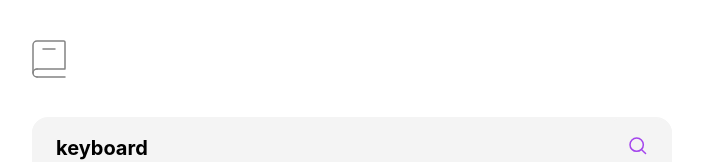
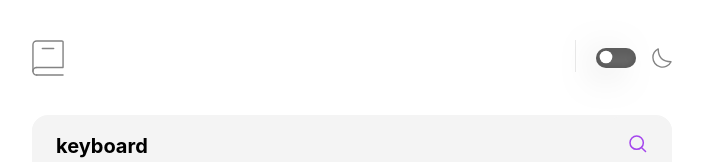
Before and after one commit to AmaliTech-Training-Academy/dictionary-app, a React (Create React App) app: page / in a window 1280 px wide. Shown: the top 162 px of the page, without its empty margins (288-990 px from the left). Built offline with nearby package versions, Linux system fonts and the light colour scheme.

Commit message:
Created light and Dark theme

```diff
--- a/src/App.scss
+++ b/src/App.scss
@@ -2,3 +2,36 @@
   width: 50%;
   margin: 0 auto;
 }
+
+$background: #050505;
+$transparentDark:#1F1F1F;
+$light:#fff;
+$error:#FF5252;
+.darkTheme{
+      background-color:$background;
+      color: $light;
+
+      form>input{
+        background-color: $transparentDark;
+        color: $light;
+        border: 3px solid $transparentDark;
+
+      }
+
+      form>button{
+        background-color: $transparentDark;
+      }
+
+      .validate{
+        input{
+          border: 1px solid $error;
+        }
+      }
+
+}
+
+
+.lightTheme{
+   background-color: $light;
+
+}
--- a/src/App.tsx
+++ b/src/App.tsx
@@ -1,15 +1,18 @@
 import './App.scss';
-import { useState } from 'react';
+import { useContext, useState } from 'react';
 import Header from './components/Header';
 import Search from './components/Search';
 import { fetchWord } from './wordAPI';
 import type { DictionaryData } from './wordAPI';
 import { Result } from './components/Result';
+import { ThemeContext } from './ThemeContext'
 
 
 const App: React.FC = () => {
 
   const [searchResult, setSearchResult] = useState<DictionaryData[]>([]);
+  const context = useContext(ThemeContext);
+  const {toggle}=context;
 
   const handleSearch = async (word: string) => {
     const data = await fetchWord(word);
@@ -19,10 +22,12 @@ const App: React.FC = () => {
 
 
   return (
-    <div className="App">
-      <Header />
-      <Search onSubmit={handleSearch}/>
-      <Result result={searchResult}/>
+    <div className={!toggle?'lightTheme':"darkTheme"}>
+        <div className="App">
+            <Header />
+            <Search onSubmit={handleSearch}/>
+            <Result result={searchResult}/>
+        </div>
     </div>
   );
 }
--- /dev/null
+++ b/src/ThemeContext.tsx
@@ -0,0 +1,14 @@
+import React, { useState } from 'react';
+
+export const ThemeContext = React.createContext<any>({})
+
+export const ThemeProvider:React.FC<any> = ({children}) => {
+
+    const [toggle, setToggle] =useState<boolean>(false)
+
+    return (
+    <ThemeContext.Provider value={{toggle,setToggle}}>
+        {children}
+    </ThemeContext.Provider>
+  )
+}
--- a/src/assets/styles/Header.scss
+++ b/src/assets/styles/Header.scss
@@ -5,4 +5,76 @@
     color: inherit;
     background-color: inherit;
 
+    img{
+        width:32px;
+    }
+
 }
+
+
+
+.toggle{
+
+
+    position: relative;
+    display: block;
+    margin: auto;
+    width: 40px;
+    height:20px;
+    border-radius: 14px;
+    background-color:#757575;
+    transition: 0.5s;
+    cursor: pointer;
+    box-shadow: inset 0 8px 60px rgba(0,0,0,0.1),
+                inset 0 8px 8px  rgba(0,0,0,0.1),
+                inset 0 -4px 4px rgba(0,0,0,0.1);
+
+
+}
+.toggle .indicator{
+    position: absolute;
+    top: 2.5px;
+    left: 3px;
+    width:14px;
+    height:14px;
+    background:#FFF;
+    border-radius:50%;
+    transform: scale(0.9);
+    box-shadow: 0 8px 40px rgba(0,0,0,0.5),
+                 inset 0 4px 4px  rgba(255,255,255,0.2),
+                 inset 0 -4px 4px  rgba(255,255,255,0.2);
+    transition:0.5s;
+
+
+}
+
+
+.toggle.active{
+    .indicator{
+        left: 22px;
+    }
+
+}
+
+.inline{
+    display: flex;
+    justify-content: space-between;
+    width:97px;
+    img{
+      width: 20px;
+
+    }
+}
+
+
+.rectangle{
+    width: 1px;
+    height:32px;
+    background-color: #E9E9E9;
+    margin-right: 3px;
+
+}
+
+.toggle.color{
+    background-color: #A445ED;
+}
--- a/src/assets/styles/Search.scss
+++ b/src/assets/styles/Search.scss
@@ -43,6 +43,7 @@
     color: $error;
     font-family: inherit;
     font-weight: 400;
+    margin-top: 2px;
     input{
             border: 1px solid $error;
         &:focus{
--- a/src/components/Header.tsx
+++ b/src/components/Header.tsx
@@ -1,12 +1,13 @@
 import React from 'react';
 import logo from '../assets/images/logo.svg';
 import '../assets/styles/Header.scss';
+import LightAndDark from './LightAndDark';
 
 const Header: React.FC = () => {
   return (
     <div className="header">
       <img src={logo} alt="App logo" />
-
+        <LightAndDark/>
     </div>
   );
 };
--- /dev/null
+++ b/src/components/LightAndDark.tsx
@@ -0,0 +1,27 @@
+import React,{useContext} from 'react';
+import moon from '../assets/images/icon-moon.svg';
+import purpleMoon from  '../assets/images/icon-moon-purple.svg'
+import { ThemeContext } from '../ThemeContext';
+
+const LightAndDark: React.FC= () => {
+
+    const context = useContext(ThemeContext)
+
+    const {toggle,setToggle} = context;
+
+    const handleToggle=()=>{
+             setToggle(!toggle)
+    }
+
+  return (
+    <div className='inline'>
+     <div  className='rectangle'></div>
+    <div className={!toggle?'toggle':'toggle active color'} onClick={handleToggle}>
+        <i className='indicator'></i>
+    </div>
+    {!toggle?<img src={moon} alt='moon'/>:<img src={purpleMoon} alt='moon'/>}
+  </div>
+  )
+}
+
+export default LightAndDark
--- a/src/components/Search.tsx
+++ b/src/components/Search.tsx
@@ -48,7 +48,6 @@ const Search: React.FC<searchProps> = ({ onSubmit }) => {
       <button type="submit"><img src={searchLogo} alt="Search Logo" /></button>
     </form>
     {emptySearchBox && <EmptyText/>}
-
     </>
   );
 };
--- a/src/index.tsx
+++ b/src/index.tsx
@@ -3,13 +3,17 @@ import ReactDOM from 'react-dom/client';
 import './index.css';
 import App from './App';
 import reportWebVitals from './reportWebVitals';
+import {ThemeProvider } from './ThemeContext'
 
 const root = ReactDOM.createRoot(
   document.getElementById('root') as HTMLElement
 );
 root.render(
   <React.StrictMode>
-    <App />
+        <ThemeProvider>
+        <App />
+        </ThemeProvider>
+
   </React.StrictMode>
 );
 
```
Also changed, not shown: src/assets/images/icon-moon-purple.svg (added).
